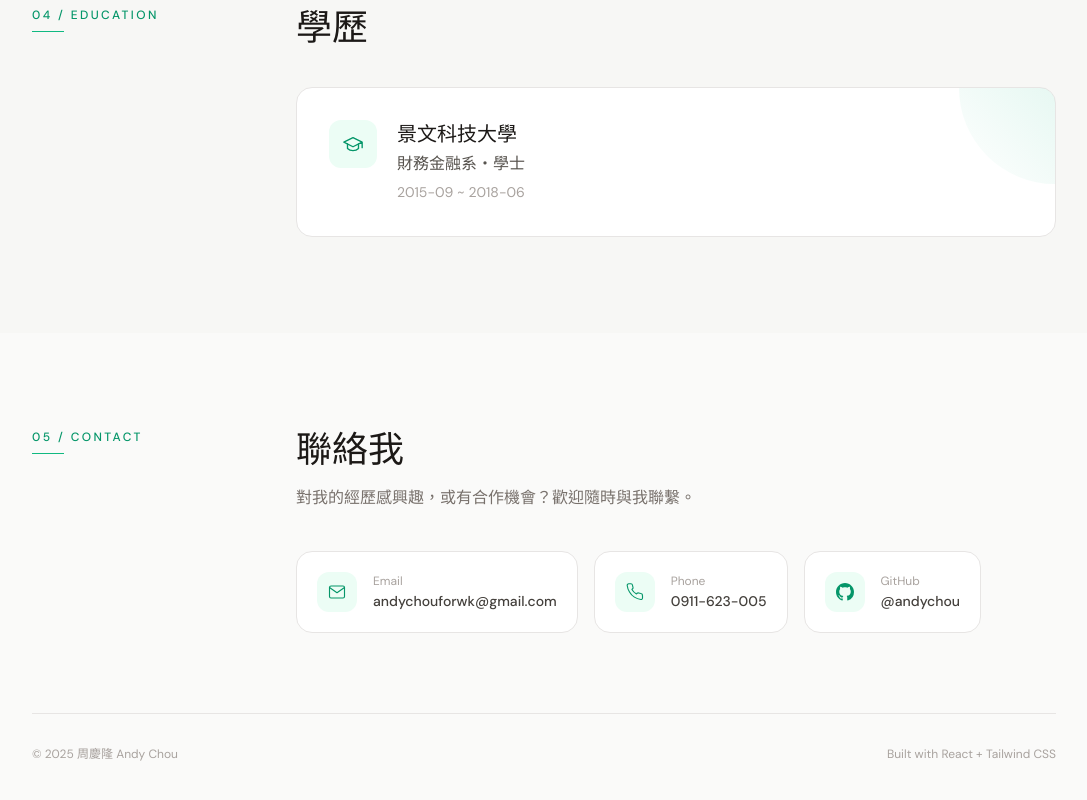
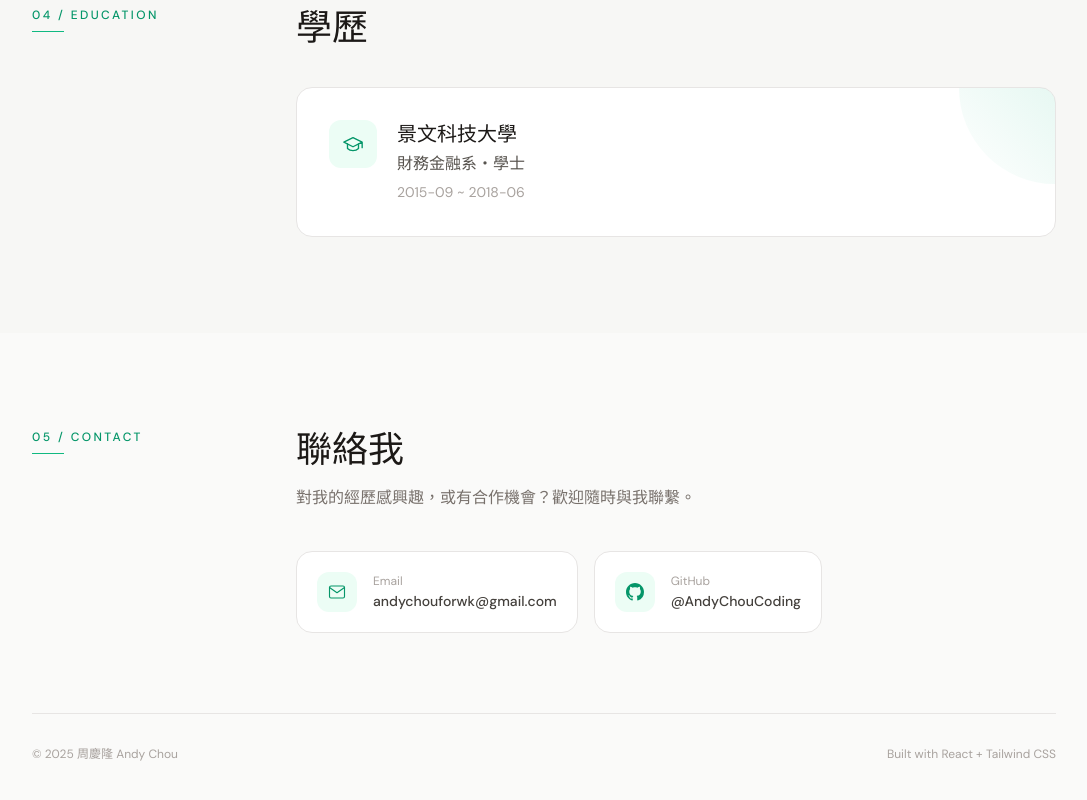
Before and after one commit to AndyChouCoding/AndyCV, a React (Vite) app: page / in a window 1280 px wide. Shown: the part 2835-3635 px from the top of the page, without its empty margins (96-1183 px from the left). Built offline with nearby package versions, Linux system fonts and the light colour scheme.

Commit message:
fix: remove phone number, update GitHub URL to AndyChouCoding

```diff
--- a/src/components/Contact.tsx
+++ b/src/components/Contact.tsx
@@ -56,23 +56,6 @@ export function Contact() {
               </a>
 
               <a
-                href={`tel:${profile.phone.replace(/-/g, '')}`}
-                className="group flex items-center gap-4 p-5 rounded-2xl border border-stone-200 dark:border-stone-700 hover:border-emerald-400 dark:hover:border-emerald-400 bg-white dark:bg-stone-800/60 hover:shadow-lg hover:shadow-emerald-500/5 transition-all duration-300"
-              >
-                <div className="w-10 h-10 rounded-xl bg-emerald-50 dark:bg-emerald-900/30 flex items-center justify-center flex-shrink-0 group-hover:bg-emerald-100 dark:group-hover:bg-emerald-900/50 transition-colors">
-                  <svg xmlns="http://www.w3.org/2000/svg" width="18" height="18" viewBox="0 0 24 24" fill="none" stroke="currentColor" strokeWidth="1.5" strokeLinecap="round" strokeLinejoin="round" className="text-emerald-600 dark:text-emerald-400">
-                    <path d="M22 16.92v3a2 2 0 0 1-2.18 2 19.79 19.79 0 0 1-8.63-3.07A19.5 19.5 0 0 1 4.69 12 19.79 19.79 0 0 1 1.61 3.35 2 2 0 0 1 3.6 1h3a2 2 0 0 1 2 1.72c.127.96.361 1.903.7 2.81a2 2 0 0 1-.45 2.11L7.91 8.6a16 16 0 0 0 6 6l.92-.92a2 2 0 0 1 2.11-.45c.907.339 1.85.573 2.81.7A2 2 0 0 1 21.73 16z"/>
-                  </svg>
-                </div>
-                <div>
-                  <p className="text-xs text-stone-400 dark:text-stone-500 mb-0.5">Phone</p>
-                  <p className="text-sm font-medium text-stone-700 dark:text-stone-300 group-hover:text-emerald-600 dark:group-hover:text-emerald-400 transition-colors">
-                    {profile.phone}
-                  </p>
-                </div>
-              </a>
-
-              <a
                 href={profile.github}
                 target="_blank"
                 rel="noopener noreferrer"
@@ -86,7 +69,7 @@ export function Contact() {
                 <div>
                   <p className="text-xs text-stone-400 dark:text-stone-500 mb-0.5">GitHub</p>
                   <p className="text-sm font-medium text-stone-700 dark:text-stone-300 group-hover:text-emerald-600 dark:group-hover:text-emerald-400 transition-colors">
-                    @andychou
+                    @AndyChouCoding
                   </p>
                 </div>
               </a>
--- a/src/data/resume.ts
+++ b/src/data/resume.ts
@@ -6,8 +6,7 @@ export const profile = {
     en: 'Frontend Engineer / UIUX Designer',
   },
   email: 'andychouforwk@gmail.com',
-  phone: '0911-623-005',
-  github: '#',
+  github: 'https://github.com/AndyChouCoding',
   avatar: 'AC',
   bio: {
     zh: '您好，我是周慶隆 Andy，是一名前端工程師與 UIUX 設計師。精通 React 開發與 Figma 設計，擅長從設計稿到產品實作的完整流程，兼具工程思維與設計美感。',
```
